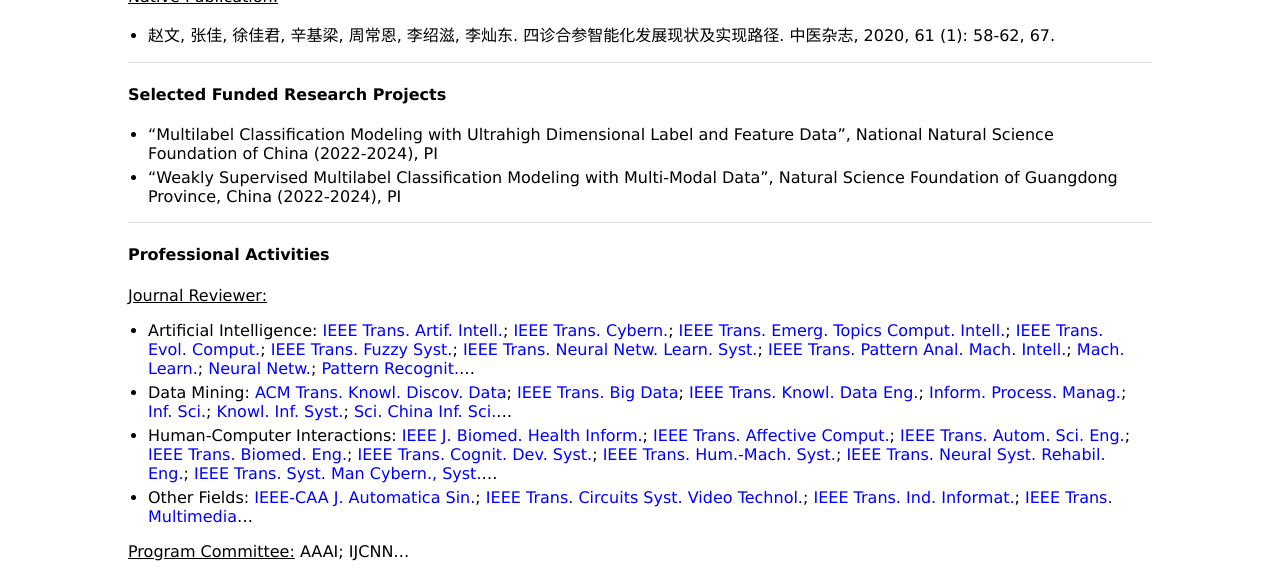
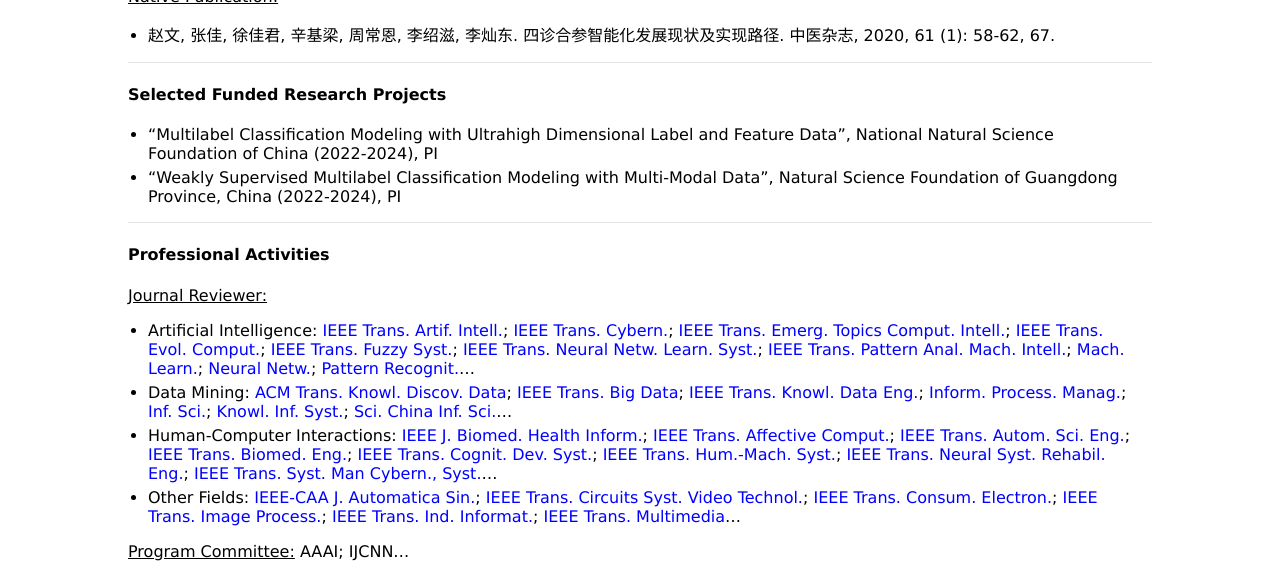
Before and after one commit to jiazhang-ml/jiazhang-ml.github.io, a Jekyll site: the page built from index.md, in a window 1280 px wide and 900 px high, scrolled down 1317 px, cut to the strip 0-571 px from the top of the window. Built offline with Jekyll 4.4.1, drawn with Linux system fonts in a browser that asks for light colours.

Commit message:
Update index.md

```diff
--- a/index.md
+++ b/index.md
@@ -56,6 +56,6 @@ Research Interests: My research interests include *machine learning* and *data m
 * Artificial Intelligence: [IEEE Trans. Artif. Intell.](https://mc.manuscriptcentral.com/tai-ieee); [IEEE Trans. Cybern.](https://mc.manuscriptcentral.com/cyb-ieee); [IEEE Trans. Emerg. Topics Comput. Intell.](https://mc.manuscriptcentral.com/tetci-ieee); [IEEE Trans. Evol. Comput.](https://mc.manuscriptcentral.com/tevc-ieee); [IEEE Trans. Fuzzy Syst.](https://mc.manuscriptcentral.com/tfs-ieee); [IEEE Trans. Neural Netw. Learn. Syst.](https://mc.manuscriptcentral.com/tnnls); [IEEE Trans. Pattern Anal. Mach. Intell.](https://mc.manuscriptcentral.com/tpami-cs); [Mach. Learn.](https://link.springer.com/journal/10994); [Neural Netw.](https://www.editorialmanager.com/neunet/default.aspx); [Pattern Recognit.](https://www.sciencedirect.com/journal/pattern-recognition)...
 * Data Mining: [ACM Trans. Knowl. Discov. Data](https://mc.manuscriptcentral.com/tkdd); [IEEE Trans. Big Data](https://mc.manuscriptcentral.com/tbd-cs); [IEEE Trans. Knowl. Data Eng.](https://mc.manuscriptcentral.com/tkde-cs); [Inform. Process. Manag.](https://www.editorialmanager.com/ipm/default.aspx); [Inf. Sci.](https://www.sciencedirect.com/journal/information-sciences); [Knowl. Inf. Syst.](https://www.springer.com/journal/10115); [Sci. China Inf. Sci.](https://mc03.manuscriptcentral.com/scis)...
 * Human-Computer Interactions: [IEEE J. Biomed. Health Inform.](https://mc.manuscriptcentral.com/jbhi-embs); [IEEE Trans. Affective Comput.](https://mc.manuscriptcentral.com/taffc-cs); [IEEE Trans. Autom. Sci. Eng.](https://mc.manuscriptcentral.com/t-ase); [IEEE Trans. Biomed. Eng.](https://mc.manuscriptcentral.com/tbme-embs); [IEEE Trans. Cognit. Dev. Syst.](https://mc.manuscriptcentral.com/tcds-ieee); [IEEE Trans. Hum.-Mach. Syst.](https://mc.manuscriptcentral.com/thms); [IEEE Trans. Neural Syst. Rehabil. Eng.](https://mc.manuscriptcentral.com/tnsre-embs); [IEEE Trans. Syst. Man Cybern., Syst.](https://mc.manuscriptcentral.com/systems)...
-* Other Fields: [IEEE-CAA J. Automatica Sin.](https://mc03.manuscriptcentral.com/ieee-jas); [IEEE Trans. Circuits Syst. Video Technol.](https://mc.manuscriptcentral.com/tcsvt); [IEEE Trans. Ind. Informat.](https://mc.manuscriptcentral.com/tii); [IEEE Trans. Multimedia](https://mc.manuscriptcentral.com/tmm-ieee)...
+* Other Fields: [IEEE-CAA J. Automatica Sin.](https://mc03.manuscriptcentral.com/ieee-jas); [IEEE Trans. Circuits Syst. Video Technol.](https://mc.manuscriptcentral.com/tcsvt); [IEEE Trans. Consum. Electron.](https://mc.manuscriptcentral.com/tce-ieee); [IEEE Trans. Image Process.](https://mc.manuscriptcentral.com/tip-ieee); [IEEE Trans. Ind. Informat.](https://mc.manuscriptcentral.com/tii); [IEEE Trans. Multimedia](https://mc.manuscriptcentral.com/tmm-ieee)...
 
 <u>Program Committee:</u> AAAI; IJCNN...
```
